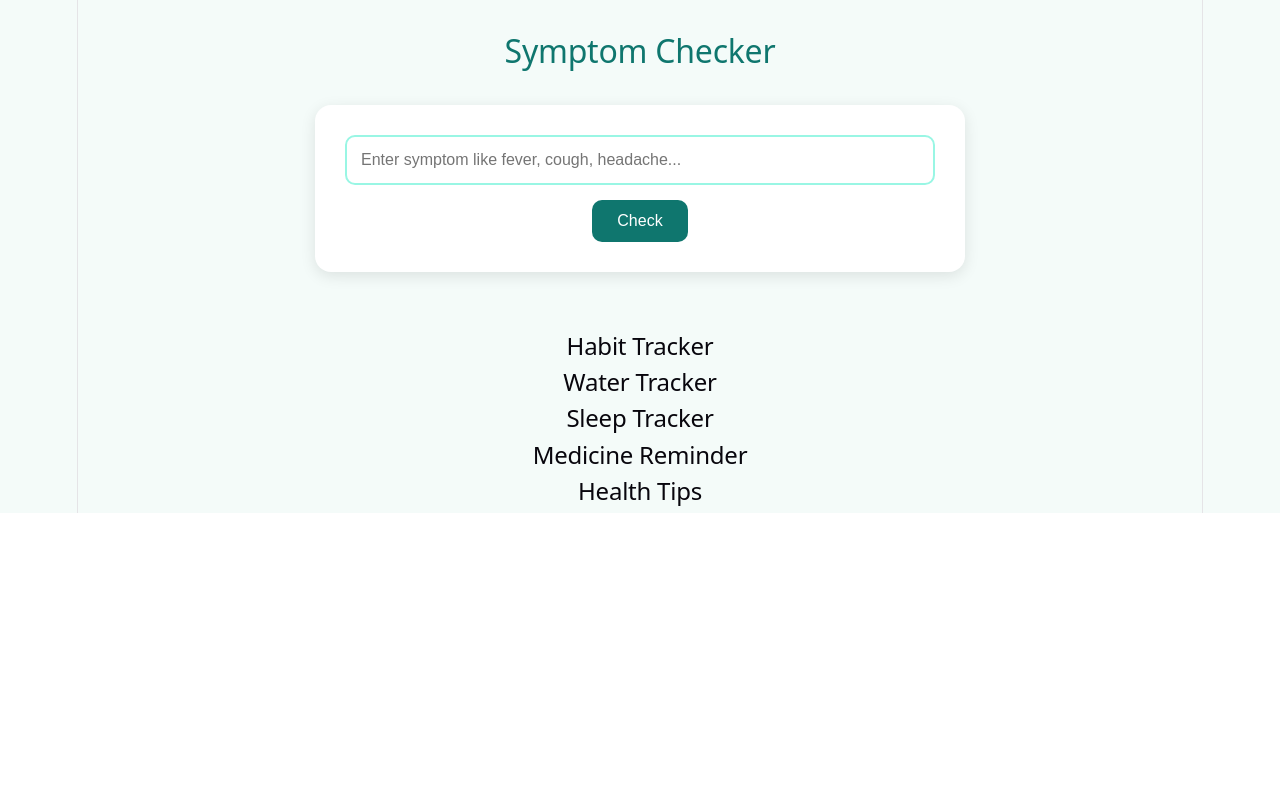
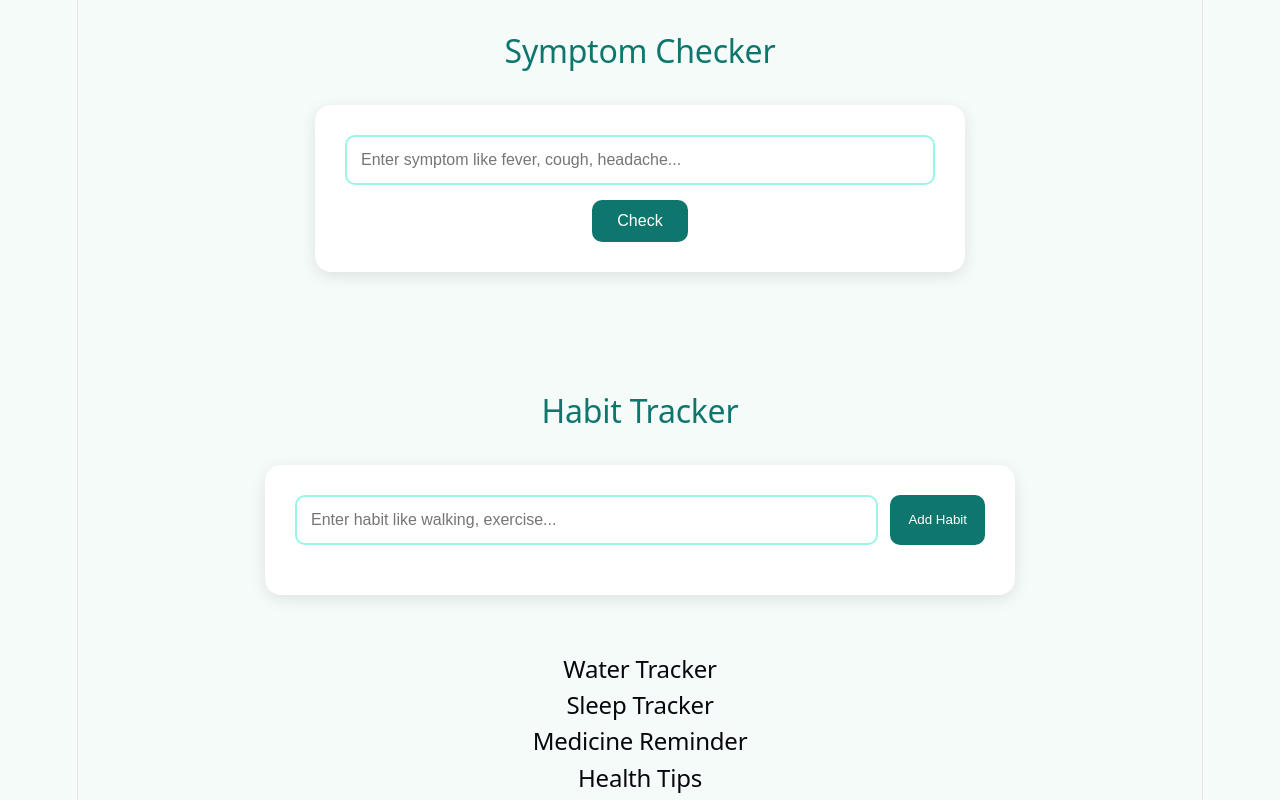
Before and after one commit to DDas12345/smart-health-assistant, a React (Vite) app: page / in a window 1280 px wide. Shown: the part 1088-1888 px from the top of the page. Before the commit the page ends 1601 px from the top, so only its background shows below. Built offline with nearby package versions, Linux system fonts and the light colour scheme.

Commit message:
Added functional habit tracker

```diff
--- a/src/App.css
+++ b/src/App.css
@@ -184,3 +184,78 @@ body {
   border-radius: 8px;
   line-height: 1.5;
 }
+
+.tracker-box {
+  max-width: 750px;
+  margin: auto;
+  background-color: white;
+  padding: 30px;
+  border-radius: 16px;
+  box-shadow: 0 4px 15px rgba(0, 0, 0, 0.1);
+}
+
+.input-row {
+  display: flex;
+  gap: 12px;
+  margin-bottom: 20px;
+}
+
+.input-row input {
+  flex: 1;
+  padding: 14px;
+  border: 2px solid #99f6e4;
+  border-radius: 10px;
+  font-size: 16px;
+}
+
+.input-row button,
+.habit-item button {
+  padding: 12px 18px;
+  border: none;
+  border-radius: 10px;
+  background-color: #0f766e;
+  color: white;
+  cursor: pointer;
+}
+
+.input-row button:hover,
+.habit-item button:hover {
+  background-color: #115e59;
+}
+
+.habit-list {
+  display: flex;
+  flex-direction: column;
+  gap: 12px;
+}
+
+.habit-item {
+  display: flex;
+  justify-content: space-between;
+  align-items: center;
+  background-color: #ecfeff;
+  padding: 15px;
+  border-radius: 10px;
+}
+
+.habit-item div {
+  display: flex;
+  gap: 10px;
+}
+
+.completed {
+  text-decoration: line-through;
+  color: gray;
+}
+
+@media (max-width: 600px) {
+  .input-row {
+    flex-direction: column;
+  }
+
+  .habit-item {
+    flex-direction: column;
+    gap: 12px;
+    align-items: flex-start;
+  }
+}
--- a/src/components/HabitTracker.jsx
+++ b/src/components/HabitTracker.jsx
@@ -1,10 +1,64 @@
-import React from 'react'
+import { useState } from 'react'
 
 function HabitTracker() {
+    const [habit, setHabit] = useState('')
+    const [habits, setHabits] = useState([])
+    function addHabit() {
+        if (habit.trim() === '') {
+            alert('Please enter a habit')
+            return
+        }
+        const newHabit = {
+            id: Date.now(),
+            name: habit,
+            completed: false
+        }
+        setHabits([...habits, newHabit])
+        setHabit('')
+    }
+
+    function toggleHabit(id) {
+        const updatedHabits = habits.map(h => {
+            if (h.id === id) {
+                return { ...h, completed: !h.completed }
+            }
+            return h
+        })
+        setHabits(updatedHabits)
+    }
     return (
-        <div>
+        <section className='section' id='habits'>
             <h2>Habit Tracker</h2>
-        </div>
+            <div className='tracker-box'>
+                <div className='input-row'>
+                    <input
+                        type='text'
+                        placeholder='Enter habit like walking, exercise...'
+                        value={habit}
+                        onChange={(e) => setHabit(e.target.value)}
+                    />
+                    <button onClick={addHabit}>Add Habit</button>
+                </div>
+                <div className='habit-list'>
+                    {habits.map((item) => (
+                        <div className="habit-item" key={item.id}>
+                            <span className={item.completed ? 'completed' : ''}>
+                                {item.name}
+                            </span>
+                            <div>
+                                <button onClick={() => toggleHabit(item.id)}>
+                                    {item.completed ? 'Undo' : 'Done'}
+                                </button>
+
+                                <button onClick={() => deleteHabit(item.id)}>
+                                    Delete
+                                </button>
+                            </div>
+                        </div>
+                    ))}
+                </div>
+            </div>
+        </section>
     )
 }
 
```
